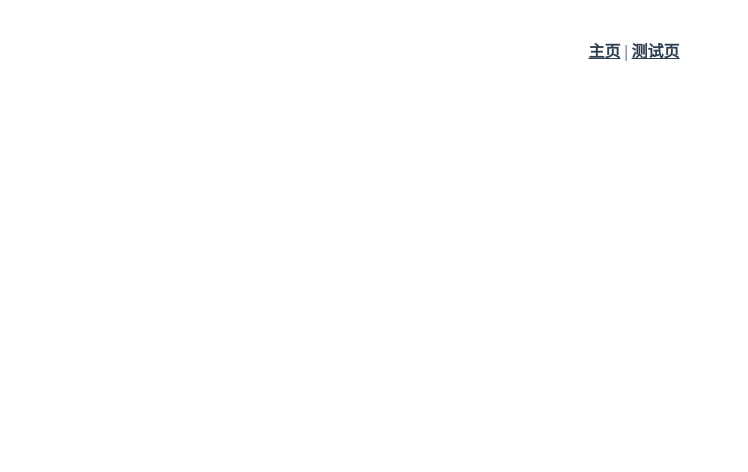
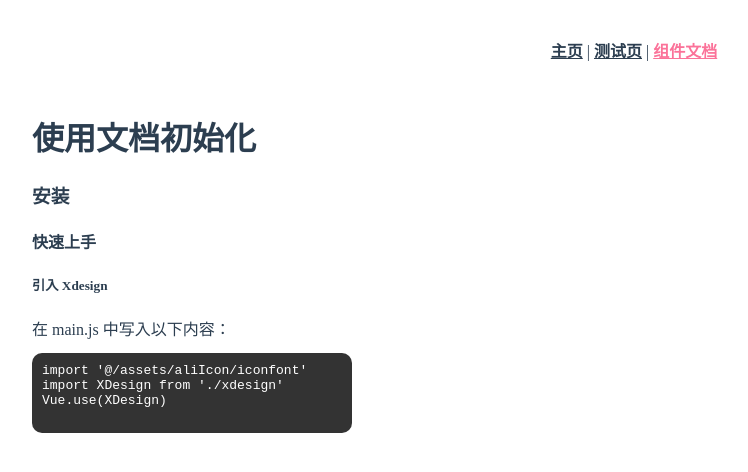
Before and after one commit to xiao-shenghui/x-design, a Vue app in the folder x-design/: page /user in a window 1280 px wide. Shown: the top 472 px of the page, without its empty margins (6-754 px from the left). Built offline with nearby package versions, Linux system fonts and the light colour scheme.

Commit message:
添加组件文档，初始化文档内容

```diff
--- a/x-design/src/App.vue
+++ b/x-design/src/App.vue
@@ -2,7 +2,8 @@
   <div id="app">
     <nav>
       <router-link to="/">主页</router-link> |
-      <router-link to="/test">测试页</router-link>
+      <router-link to="/test">测试页</router-link> |
+      <router-link to="/user">组件文档</router-link>
     </nav>
     <router-view />
   </div>
--- a/x-design/src/router/index.js
+++ b/x-design/src/router/index.js
@@ -14,6 +14,11 @@ const routes = [
     path: '/test',
     name: 'test',
     component: () => import(/* webpackChunkName: "about" */ '../views/AboutView.vue')
+  },
+  {
+    path: '/user',
+    name: 'user',
+    component: () => import(/* webpackChunkName: "user" */ '../views/UserView.vue')
   }
 ]
 
--- /dev/null
+++ b/x-design/src/views/UserView.vue
@@ -0,0 +1,35 @@
+<template>
+    <div class="userview">
+        <h1>使用文档初始化</h1>
+        <div class="installBox">
+            <h3>安装</h3>
+            <h4>快速上手</h4>
+            <h5>引入 Xdesign</h5>
+            <span>在 main.js 中写入以下内容：</span>
+            <pre>
+import '@/assets/aliIcon/iconfont'
+import XDesign from './xdesign'
+Vue.use(XDesign)
+            </pre>
+        </div>
+    </div>
+</template>
+<script>
+export default {
+    name: 'UserView'
+}
+</script>
+<style lang="less" scoped>
+.userview {
+    padding: 0 30px;
+    text-align: left;
+}
+
+pre {
+    background-color: #333;
+    border-radius: 10px;
+    color: #fff;
+    padding: 10px;
+    width: 300px;
+}
+</style>
```
Also changed, not shown: 2 other files (tests, documents, lock files or other folders).
